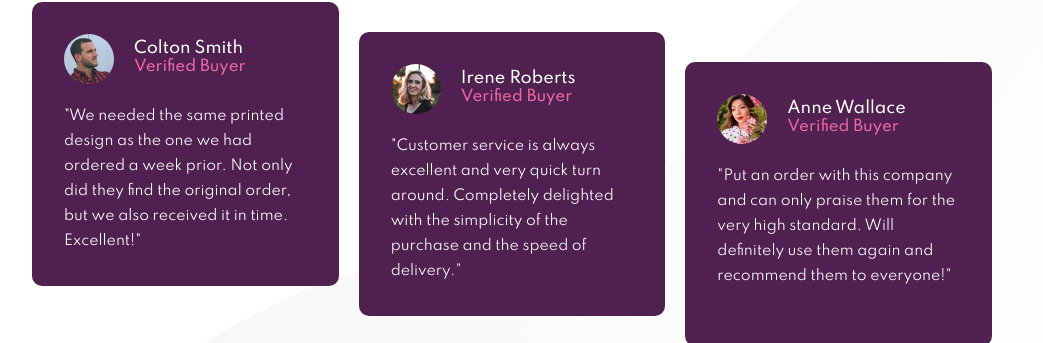
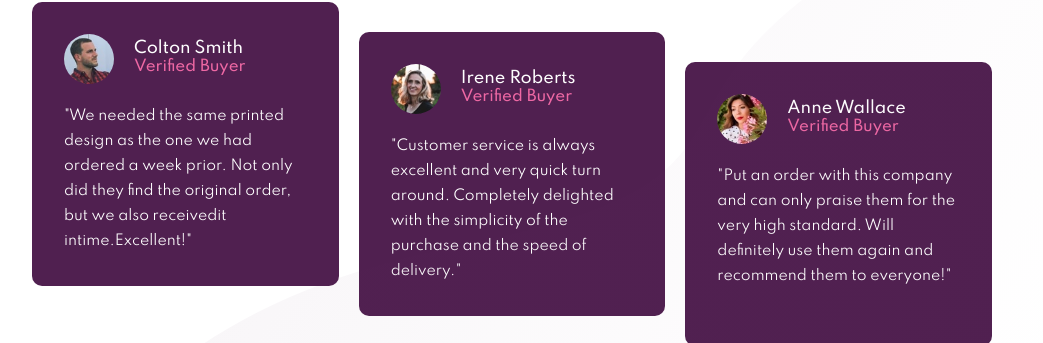
Before and after one commit to MANVANTH04/challenge-4, a plain HTML site: page index.html in a window 1280 px wide. Shown: the part 379-722 px from the top of the page, without its empty margins (118-1161 px from the left). Drawn offline with Linux system fonts and the light colour scheme.

Commit message:
Update index.html

```diff
--- a/index.html
+++ b/index.html
@@ -63,8 +63,7 @@
           </div>
         </div>
           <p>    "We needed the same printed design as the one we had ordered a week prior.
-            Not only did they find the original order, but we also received it in time.
-            Excellent!"</p>
+            Not only did they find the original order, but we also receivedit intime.Excellent!"</p>
       </div>
 
       <div class="review-2">
```
